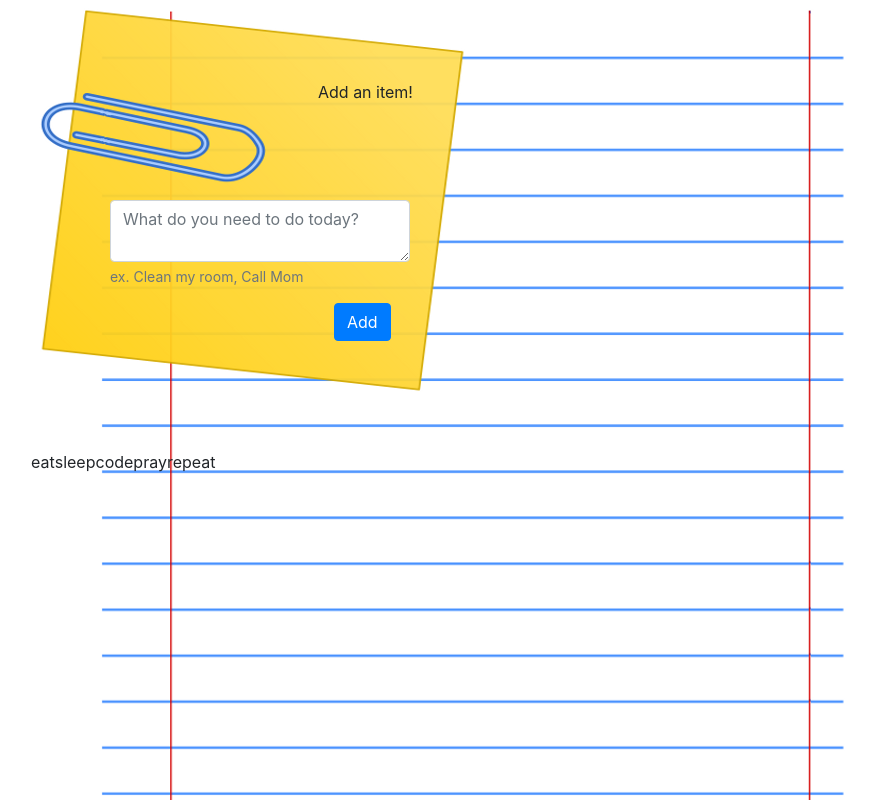
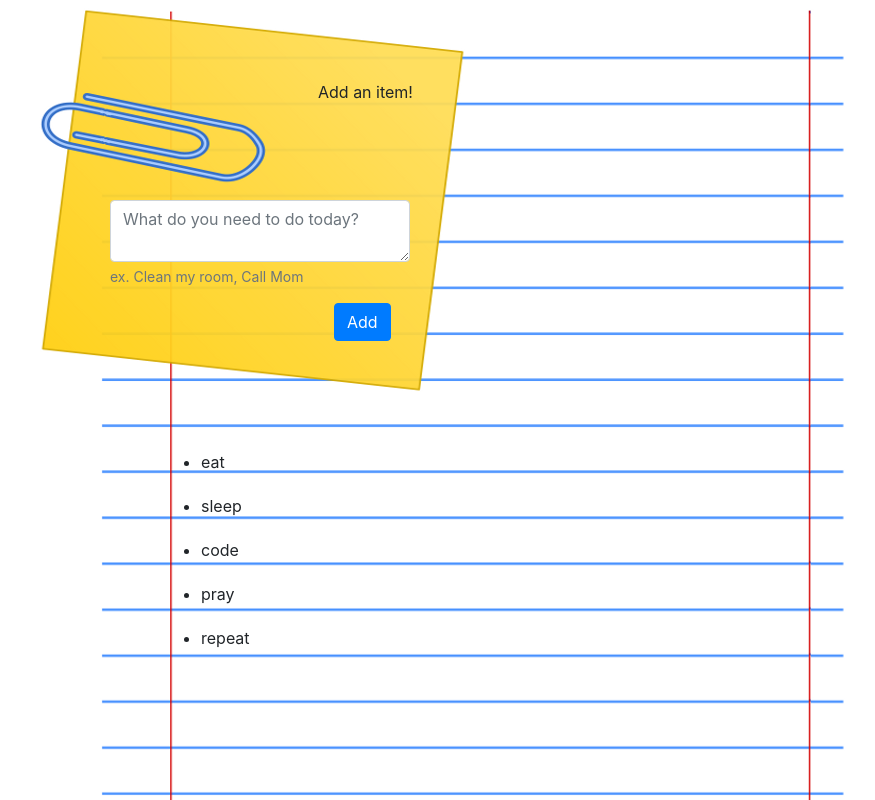
Before and after one commit to AnnaxGrace/react, a React (Create React App) app in the folder todo/: page / in a window 1280 px wide. Shown: the top 800 px of the page, without its empty margins (39-914 px from the left). Built offline with nearby package versions, Linux system fonts and the light colour scheme.

Commit message:
Wrapped map in an ul and made each todo a li

```diff
--- a/todo/src/Components/Todo.jsx
+++ b/todo/src/Components/Todo.jsx
@@ -3,9 +3,9 @@ import React from 'react';
 
 function Todo(props) {
     return (
-        <div>
-            {props.item}
-        </div>
+        <>
+            <li>{props.item}</li>
+        </>
     )
 }
 
--- a/todo/src/Components/TodoContainer.js
+++ b/todo/src/Components/TodoContainer.js
@@ -24,7 +24,7 @@ function TodoContainer() {
 
   return (
     <Container className="note">
-        <Row>
+      <Row>
         <Col className="add-title">Add an item!</Col>
       </Row>
       <Row>
@@ -47,9 +47,11 @@ function TodoContainer() {
         </Col>
       </Row>
       <Row className="todo-row">
+        <ul>
           {todos.map((t, i) => (
             <Todo key={i} item={t} />
           ))}
+        </ul>
       </Row>
     </Container>
   );
```
Also changed, not shown: 1 other file (tests, documents, lock files or other folders).
